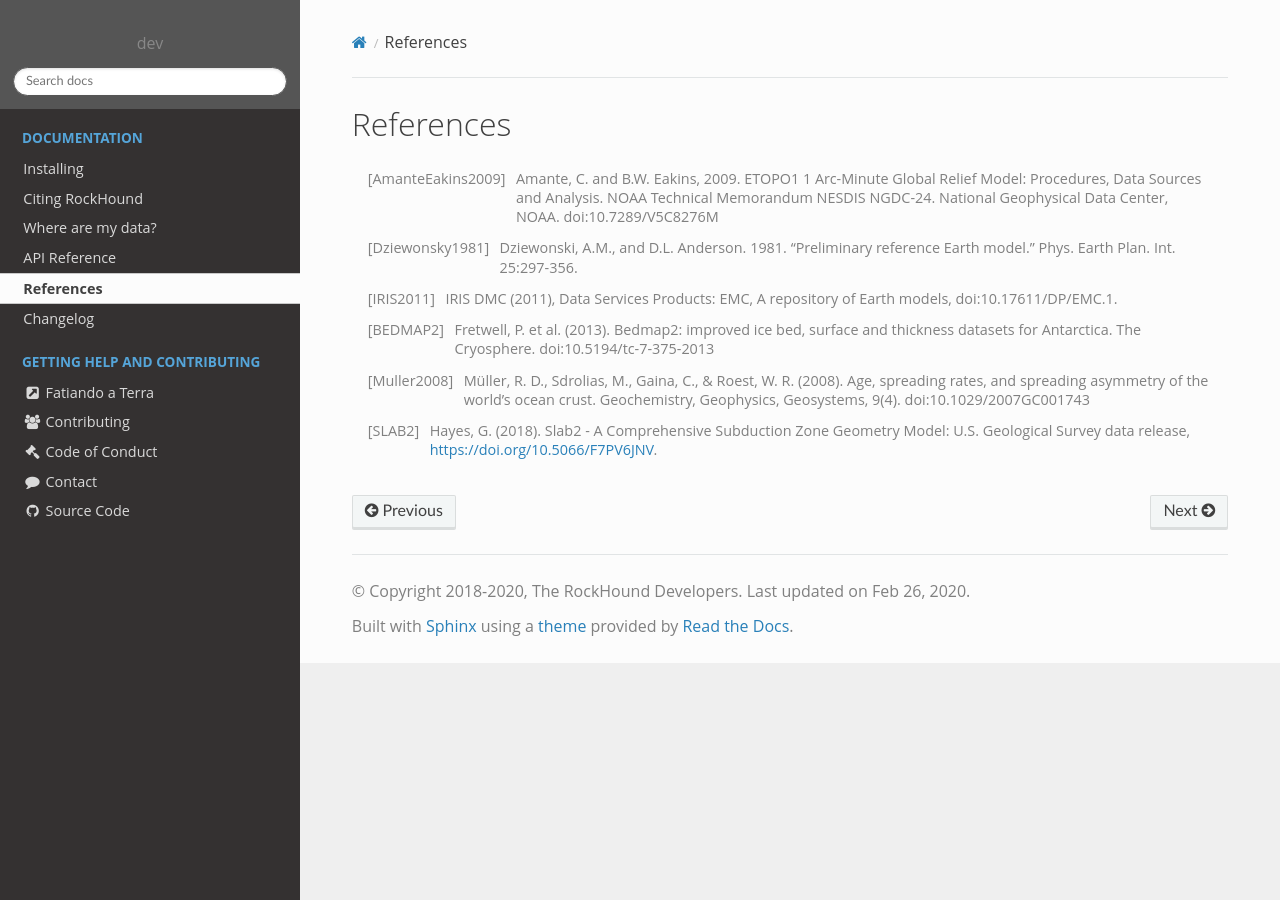
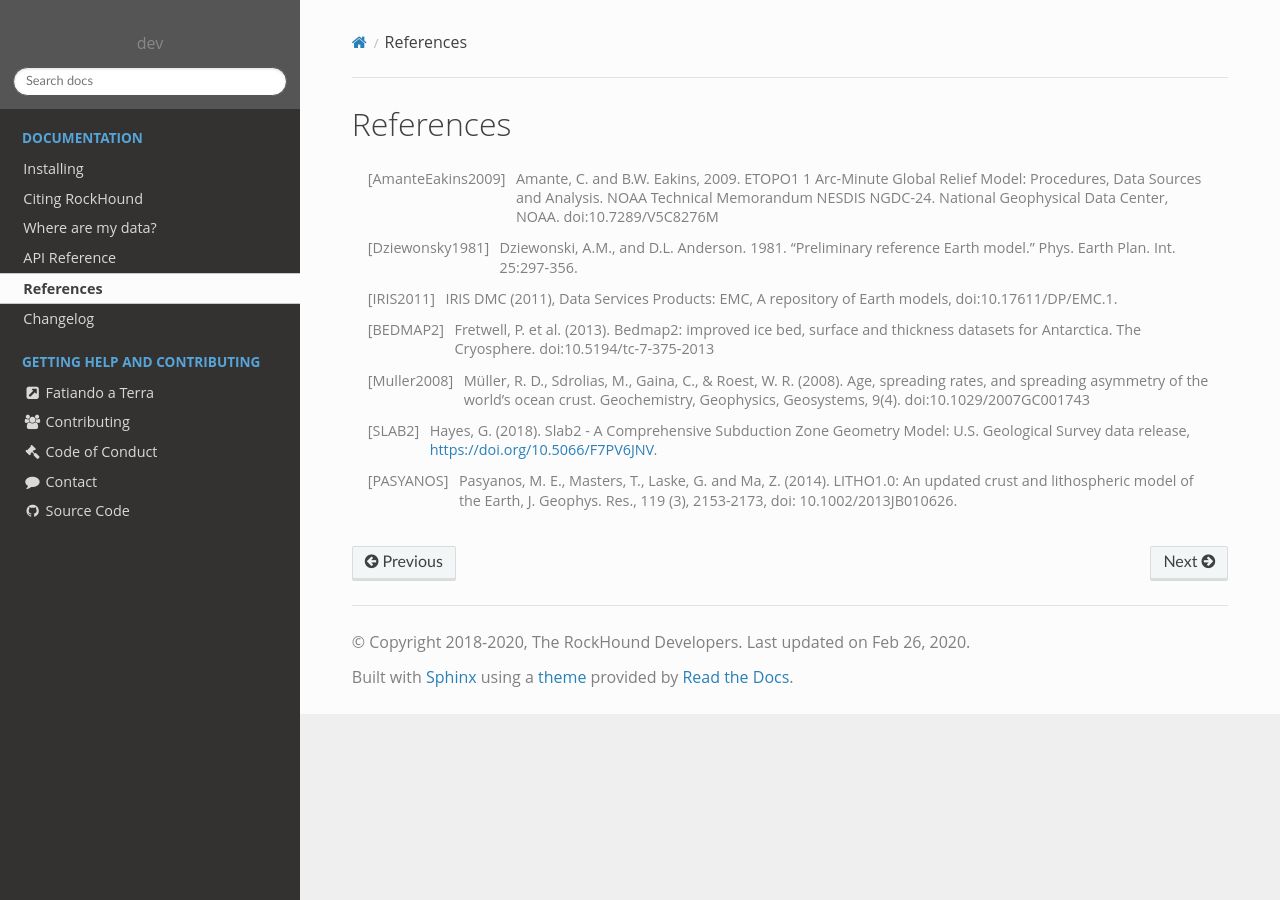
Before and after one commit to fatiando/rockhound, a Sphinx documentation site: the page built from doc/references.rst, in a window 1280 px wide. Built offline with Sphinx 7.4.7 and the Read the Docs theme 2.0.0, drawn with Linux system fonts in a browser that asks for light colours; pages that are not in the unit, such as notebooks, are missing from menus.

Commit message:
Add the reference of the LITHO model in the references file

```diff
--- a/doc/references.rst
+++ b/doc/references.rst
@@ -7,3 +7,4 @@ References
 .. [BEDMAP2] Fretwell, P. et al. (2013). Bedmap2: improved ice bed, surface and thickness datasets for Antarctica. The Cryosphere. doi:10.5194/tc-7-375-2013
 .. [Muller2008] Müller, R. D., Sdrolias, M., Gaina, C., & Roest, W. R. (2008). Age, spreading rates, and spreading asymmetry of the world’s ocean crust. Geochemistry, Geophysics, Geosystems, 9(4). doi:10.1029/2007GC001743
 .. [SLAB2] Hayes, G. (2018). Slab2 - A Comprehensive Subduction Zone Geometry Model: U.S. Geological Survey data release, https://doi.org/10.5066/F7PV6JNV.
+.. [PASYANOS] Pasyanos, M. E., Masters, T., Laske,  G. and Ma, Z. (2014). LITHO1.0: An updated crust and lithospheric model of the Earth, J. Geophys. Res., 119 (3), 2153-2173, doi: 10.1002/2013JB010626.
```
